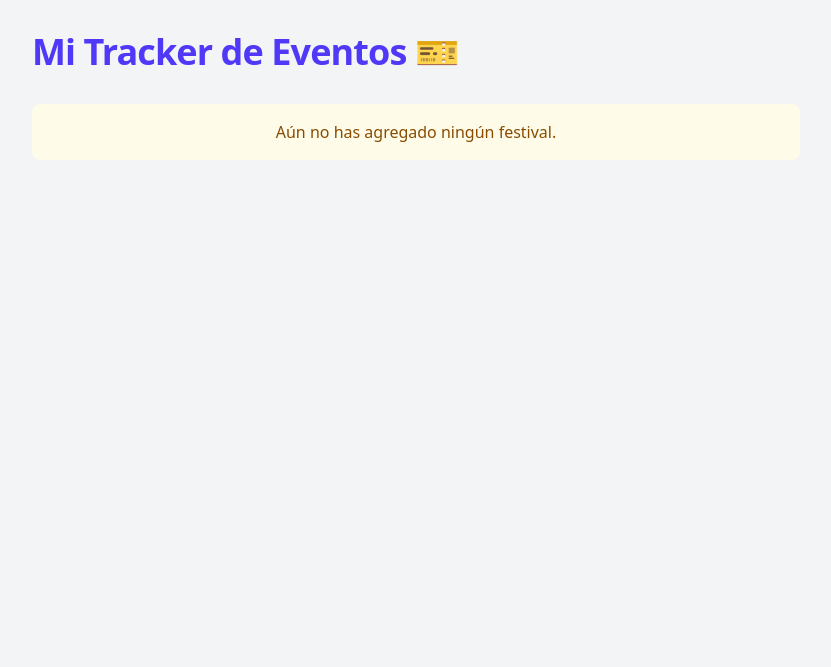
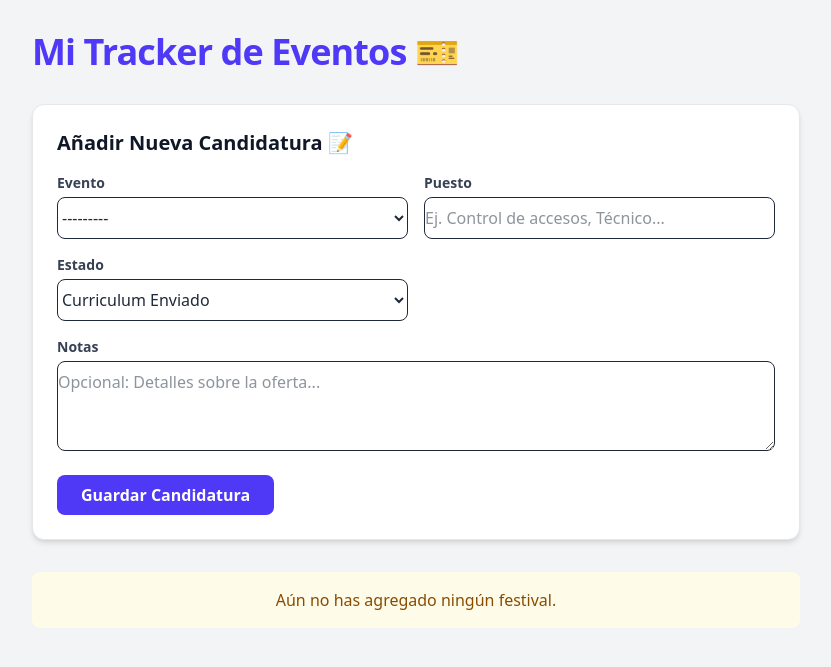
Before and after one commit to Nesus98/tracker_eventos, a Django app: page / in a window 1280 px wide. Shown: the top 667 px of the page, without its empty margins (224-1055 px from the left). Run offline with Django 5.2, Linux system fonts and the light colour scheme; data that the repository does not hold is empty; style sheets or scripts are compiled from the project's sources.

Commit message:
C of CRUD added with styles

```diff
--- /dev/null
+++ b/eventos/forms.py
@@ -0,0 +1,26 @@
+from django import forms
+from .models import Candidatura
+
+class CandidaturaForm(forms.ModelForm):
+    class Meta:
+        model = Candidatura
+        fields = ['evento', 'puesto', 'estado', 'notas']
+
+        # Los 'widgets' controlan cómo se dibuja el HTML de cada campo
+        widgets = {
+            'evento': forms.Select(attrs={
+                'class': 'w-full px-4 py-2 mt-1 border border-gray-300 rounded-lg focus:ring-2 focus:ring-indigo-500 outline-none transition-all'
+            }),
+            'puesto': forms.TextInput(attrs={
+                'class': 'w-full px-4 py-2 mt-1 border border-gray-300 rounded-lg focus:ring-2 focus:ring-indigo-500 outline-none transition-all',
+                'placeholder': 'Ej. Control de accesos, Técnico...'
+            }),
+            'estado': forms.Select(attrs={
+                'class': 'w-full px-4 py-2 mt-1 border border-gray-300 rounded-lg focus:ring-2 focus:ring-indigo-500 outline-none transition-all'
+            }),
+            'notas': forms.Textarea(attrs={
+                'class': 'w-full px-4 py-2 mt-1 border border-gray-300 rounded-lg focus:ring-2 focus:ring-indigo-500 outline-none transition-all',
+                'rows': 3,
+                'placeholder': 'Opcional: Detalles sobre la oferta...'
+            }),
+        }
--- a/eventos/templates/eventos/lista_eventos.html
+++ b/eventos/templates/eventos/lista_eventos.html
@@ -15,7 +15,32 @@
         <h1 class="text-4xl font-extrabold text-indigo-600 mb-8 tracking-tight">
             Mi Tracker de Eventos 🎫
         </h1>
+        <div class="bg-white rounded-xl shadow-md border border-gray-200 p-6 mb-8">
+            <h2 class="text-xl font-bold text-gray-900 mb-4">Añadir Nueva Candidatura 📝</h2>
 
+            <form method="POST" action="">
+
+                {% csrf_token %}
+
+                <div class="space-y-4 mb-6">
+                    <div class="grid grid-cols-1 md:grid-cols-2 gap-4 mb-6">
+                        {% for field in form %}
+                            <div class="flex flex-col {% if field.name == 'notas' %} md:col-span-2 {% endif %}">
+                                <label class="text-sm font-bold text-gray-700" for="{{ field.id_for_label }}">
+                                    {{ field.label }}
+                                </label>
+                                {{ field }}
+                            </div>
+                        {% endfor %}
+                    </div>
+                </div>
+
+                <button type="submit"
+                    class="bg-indigo-600 text-white font-bold py-2 px-6 rounded-lg hover:bg-indigo-700 transition-colors w-full md:w-auto">
+                    Guardar Candidatura
+                </button>
+            </form>
+        </div>
         <div class="grid gap-6">
             {% for evento in eventos %}
             <div class="bg-white rounded-xl shadow-md border border-gray-200 p-6 hover:shadow-lg transition-shadow">
--- a/eventos/views.py
+++ b/eventos/views.py
@@ -1,10 +1,29 @@
-from django.shortcuts import render
-from .models import Evento, Candidatura
+from django.shortcuts import render, redirect
+from .models import Evento
+from .forms import CandidaturaForm # <-- Importamos el molde que acabas de crear
 
 def lista_eventos(request):
-    eventos = Evento.objects.all()
-    return render(request, 'eventos/lista_eventos.html', {'eventos': eventos})
+    # Traemos todos los eventos (igual que antes)
+    festivales = Evento.objects.all()
 
-def lista_candidaturas(request):
-    candidaturas = Candidatura.objects.all()
-    return render(request, 'eventos/lista_candidaturas.html', {'candidaturas': candidaturas})
+    # ¿El usuario acaba de darle al botón de enviar formulario?
+    if request.method == 'POST':
+        # Rellenamos el molde con los datos que llegaron de la web
+        form = CandidaturaForm(request.POST)
+
+        # Django verifica automáticamente por seguridad si los datos son correctos
+        if form.is_valid():
+            form.save() # ¡Se guarda en la base de datos automáticamente!
+            return redirect('lista_eventos') # Recargamos la página para ver el nuevo dato
+
+    # Si el usuario solo está entrando a la página a mirar (GET)
+    else:
+        form = CandidaturaForm() # Le entregamos un molde vacío
+
+    # Enviamos tanto los festivales como el formulario al HTML
+    contexto = {
+        'eventos': festivales,
+        'form': form
+    }
+
+    return render(request, 'eventos/lista_eventos.html', contexto)
```
